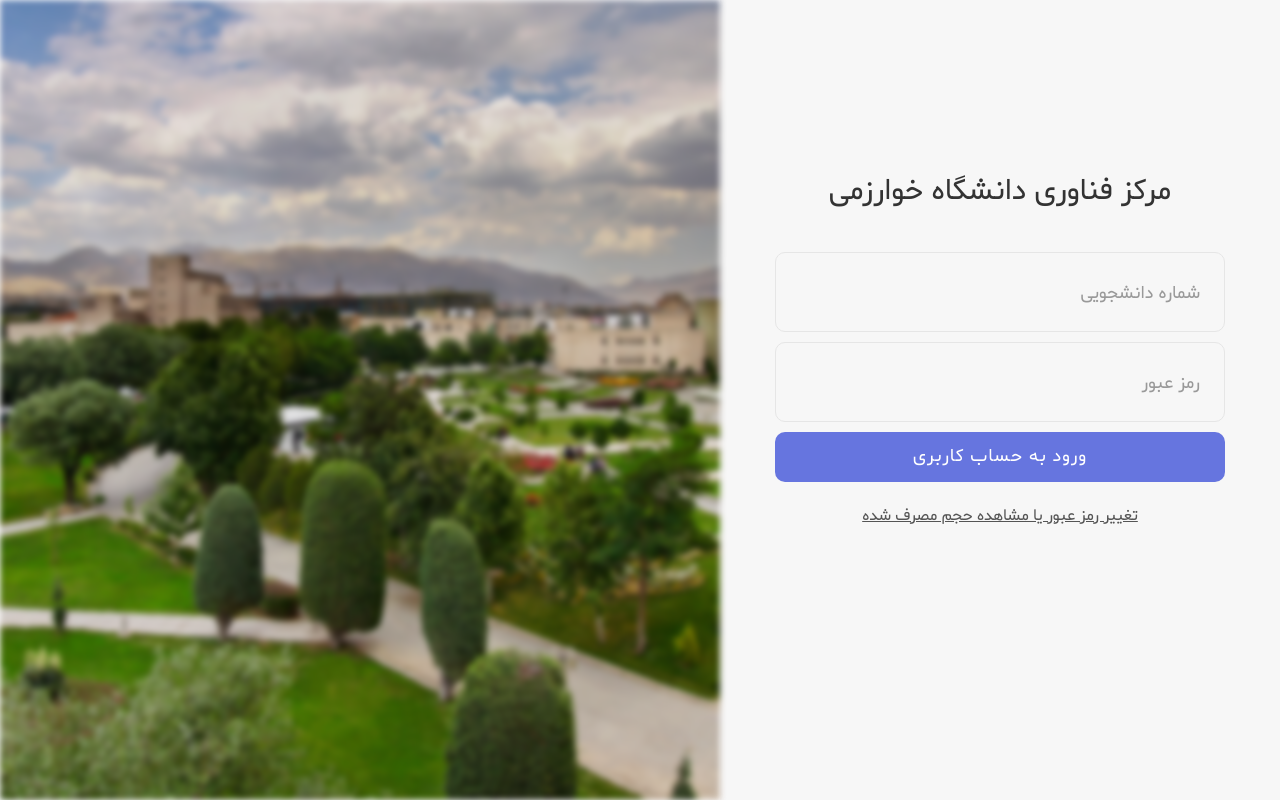
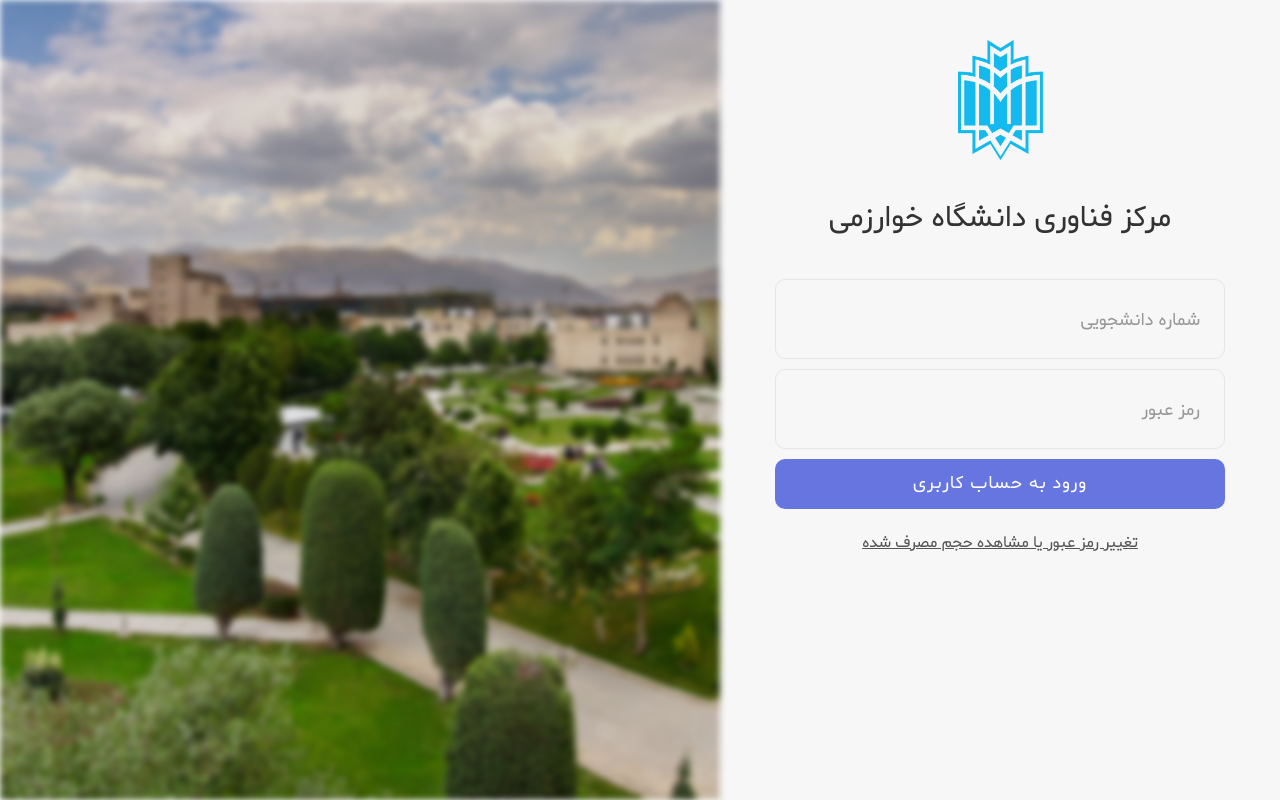
Before and after one commit to mortezashojaei/khu-login, a React (Create React App) app: page / in a window 1280 px wide. Built offline with nearby package versions, Linux system fonts and the light colour scheme.

Commit message:
add log to right side header

```diff
--- a/src/App.css
+++ b/src/App.css
@@ -156,7 +156,31 @@
 }
 
 /*//////////////////////////////////////////////////////////////////
-[ utility ]*/
+[ Header ]*/
+
+.header {
+  display: flex;
+  flex-direction: column;
+}
+
+.logo {
+  height: 120px;
+  width: 85px;
+  margin: auto;
+}
+
+.login-form-title {
+  width: 100%;
+  display: block;
+  font-family: Shabnam;
+  font-size: 30px;
+  color: #333333;
+  line-height: 1.2;
+  text-align: center;
+  padding-top: 40px;
+  padding-button: 40px;
+
+}
 
 /*==================================================================
 [ Text ]*/
@@ -259,7 +283,6 @@
   background-image: url("/images/bg.jpg");
   filter: blur(3px);
   -webkit-filter: blur(3px);
-
 }
 
 /*==================================================================
@@ -270,17 +293,7 @@
   min-height: 100vh;
   display: block;
   background-color: #f7f7f7;
-  padding: 173px 55px 55px 55px;
-}
-
-.login-form-title {
-  width: 100%;
-  display: block;
-  font-family: Shabnam;
-  font-size: 30px;
-  color: #333333;
-  line-height: 1.2;
-  text-align: center;
+  padding: 40px 55px 55px 55px;
 }
 
 /*------------------------------------------------------------------
--- a/src/components/RightSide/FormHeader.js
+++ b/src/components/RightSide/FormHeader.js
@@ -2,7 +2,12 @@
 
 const FormHeader = () => {
   return (
-    <span className="login-form-title p-b-43">مرکز فناوری دانشگاه خوارزمی</span>
+    <div className="header">
+      <img className="logo" src="/images/kharazmi-logo.png" />
+      <span className="login-form-title p-b-43">
+        مرکز فناوری دانشگاه خوارزمی
+      </span>
+    </div>
   );
 };
 
```
Also changed, not shown: public/images/kharazmi-logo.png (added).
